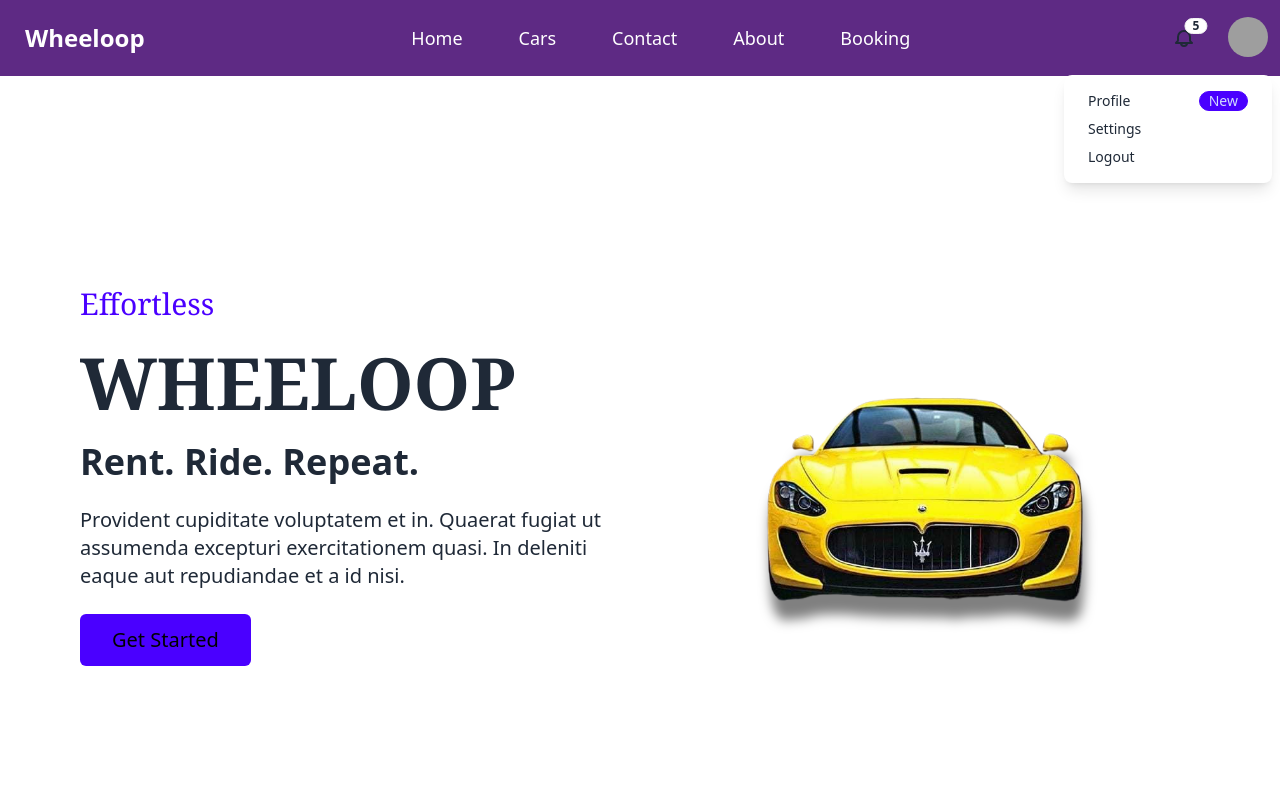
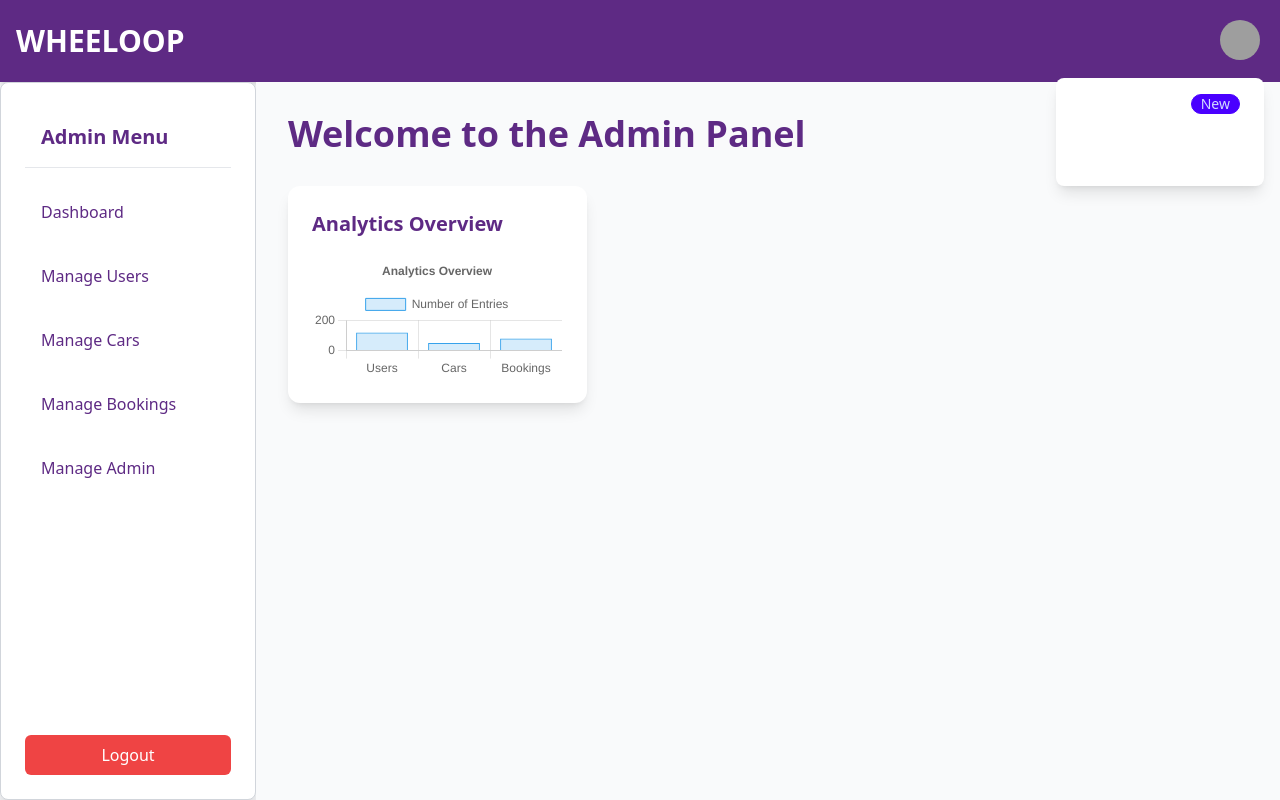
Before and after one commit to RijanPrajapati1/Wheeloop-Web-FrontEnd, a React (Vite) app: page /admin in a window 1280 px wide. Both pictures are taken after a click on the button 1248 px from the left and 37 px from the top of the page. Shown: the top 800 px of the page. Built offline with nearby package versions, Linux system fonts and the light colour scheme; grey boxes are pictures that could not be loaded.

Commit message:
admin ui added

```diff
--- a/src/App.jsx
+++ b/src/App.jsx
@@ -1,15 +1,18 @@
-import React from 'react'
-import HomePage from './components/HomePage/homePage'
-import Navbar from './components/Navbar/Navbar'
+import React from "react";
+import { Route, BrowserRouter as Router, Routes } from "react-router-dom";
+import AdminPanel from "./components/Admin/admin";
+import HomePage from "./components/HomePage/homePage";
 
 
 const App = () => {
   return (
-    <>
-      <div><HomePage /></div>
-      <div><Navbar /></div>
-    </>
-  )
-}
+    <Router>
+      <Routes>
+        <Route path="/" element={<HomePage />} />
+        <Route path="/admin" element={<AdminPanel />} />
+      </Routes>
+    </Router>
+  );
+};
 
-export default App
+export default App;
--- /dev/null
+++ b/src/components/Admin/admin.jsx
@@ -0,0 +1,161 @@
+import { BarElement, CategoryScale, Chart as ChartJS, Legend, LinearScale, Title, Tooltip } from "chart.js";
+import React from "react";
+import { Bar } from "react-chartjs-2";
+
+// Registering chart.js components
+ChartJS.register(CategoryScale, LinearScale, BarElement, Title, Tooltip, Legend);
+
+const AdminPanel = () => {
+    // Mock onClick handlers
+    const navigateTo = (section) => {
+        console.log(`Navigating to ${section}`);
+        // Add navigation logic here
+    };
+
+    // Static data for charts (For now)
+    const chartData = {
+        labels: ["Users", "Cars", "Bookings"],
+        datasets: [
+            {
+                label: "Number of Entries",
+                data: [120, 50, 80], // Static numbers for now
+                backgroundColor: "rgba(54, 162, 235, 0.2)", // Blue
+                borderColor: "rgba(54, 162, 235, 1)",
+                borderWidth: 1,
+            },
+        ],
+    };
+
+    const chartOptions = {
+        responsive: true,
+        plugins: {
+            title: {
+                display: true,
+                text: "Analytics Overview",
+            },
+        },
+    };
+
+    return (
+        <div className="min-h-screen bg-gray-100 flex flex-col">
+            {/* Navbar */}
+            <div className="bg-deepPurple text-white p-4 shadow-md flex justify-between items-center">
+                <h1 className="text-3xl font-semibold">WHEELOOP</h1>
+                {/* Profile Section on the left */}
+                <div className="flex items-center space-x-4">
+                    <div className="dropdown dropdown-end">
+                        <div
+                            tabIndex={0}
+                            role="button"
+                            className="btn btn-ghost btn-circle avatar hover:shadow-md">
+                            <div className="w-10 rounded-full">
+                                <img
+                                    alt="User Avatar"
+                                    src="https://img.daisyui.com/images/stock/photo-1534528741775-53994a69daeb.webp"
+                                />
+                            </div>
+                        </div>
+                        <ul
+                            tabIndex={0}
+                            className="menu menu-sm dropdown-content bg-base-100 rounded-lg z-[1] mt-3 w-52 p-3 shadow-lg">
+                            <li>
+                                <a className="justify-between">
+                                    Profile
+                                    <span className="badge badge-primary">New</span>
+                                </a>
+                            </li>
+                            <li>
+                                <a>Settings</a>
+                            </li>
+                            <li>
+                                <a
+                                    onClick={() => {
+                                        // Your logout functionality here
+                                        console.log("Logging out...");
+                                    }}
+                                >
+                                    Logout
+                                </a>
+                            </li>
+                        </ul>
+                    </div>
+                </div>
+            </div>
+
+            <div className="flex flex-1">
+                {/* Sidebar */}
+                <div className="w-64 bg-white text-deepPurple flex flex-col shadow-xl p-6 border border-gray-300 rounded-lg">
+                    <nav className="flex-1">
+                        <ul className="space-y-6">
+                            <div className="p-4 text-xl font-bold border-b border-deep-purple-700">
+                                Admin Menu
+                            </div>
+                            <li>
+                                <button
+                                    onClick={() => navigateTo("dashboard")}
+                                    className="block py-2 px-4 rounded-md hover:bg-deepPurple hover:text-white transition-all duration-300 transform hover:scale-105"
+                                >
+                                    Dashboard
+                                </button>
+                            </li>
+                            <li>
+                                <button
+                                    onClick={() => navigateTo("users")}
+                                    className="block py-2 px-4 rounded-md hover:bg-deepPurple hover:text-white transition-all duration-300 transform hover:scale-105"
+                                >
+                                    Manage Users
+                                </button>
+                            </li>
+                            <li>
+                                <button
+                                    onClick={() => navigateTo("cars")}
+                                    className="block py-2 px-4 rounded-md hover:bg-deepPurple hover:text-white transition-all duration-300 transform hover:scale-105"
+                                >
+                                    Manage Cars
+                                </button>
+                            </li>
+                            <li>
+                                <button
+                                    onClick={() => navigateTo("bookings")}
+                                    className="block py-2 px-4 rounded-md hover:bg-deepPurple hover:text-white transition-all duration-300 transform hover:scale-105"
+                                >
+                                    Manage Bookings
+                                </button>
+                            </li>
+                            <li>
+                                <button
+                                    onClick={() => navigateTo("newadmin")}
+                                    className="block py-2 px-4 rounded-md hover:bg-deepPurple hover:text-white transition-all duration-300 transform hover:scale-105"
+                                >
+                                    Manage Admin
+                                </button>
+                            </li>
+                        </ul>
+                    </nav>
+                    <div className="mt-6">
+                        <button
+                            onClick={() => console.log("Logging out")}
+                            className="w-full py-2 px-4 bg-red-500 hover:bg-red-600 text-white rounded-md transition-all duration-300 transform hover:scale-105"
+                        >
+                            Logout
+                        </button>
+                    </div>
+                </div>
+
+                {/* Main Content */}
+                <div className="flex-1 p-8 bg-gray-50">
+                    <h1 className="text-4xl font-bold mb-8 text-deepPurple">Welcome to the Admin Panel</h1>
+                    <div className="grid grid-cols-1 md:grid-cols-3 gap-8">
+                        {/* Analytics Chart */}
+                        <div className="bg-white shadow-lg rounded-xl p-6 transform transition-all hover:scale-105">
+                            <h2 className="text-xl font-semibold mb-4 text-deepPurple">Analytics Overview</h2>
+                            <Bar data={chartData} options={chartOptions} />
+                        </div>
+                    </div>
+                </div>
+            </div>
+        </div>
+    );
+};
+
+export default AdminPanel;
```
